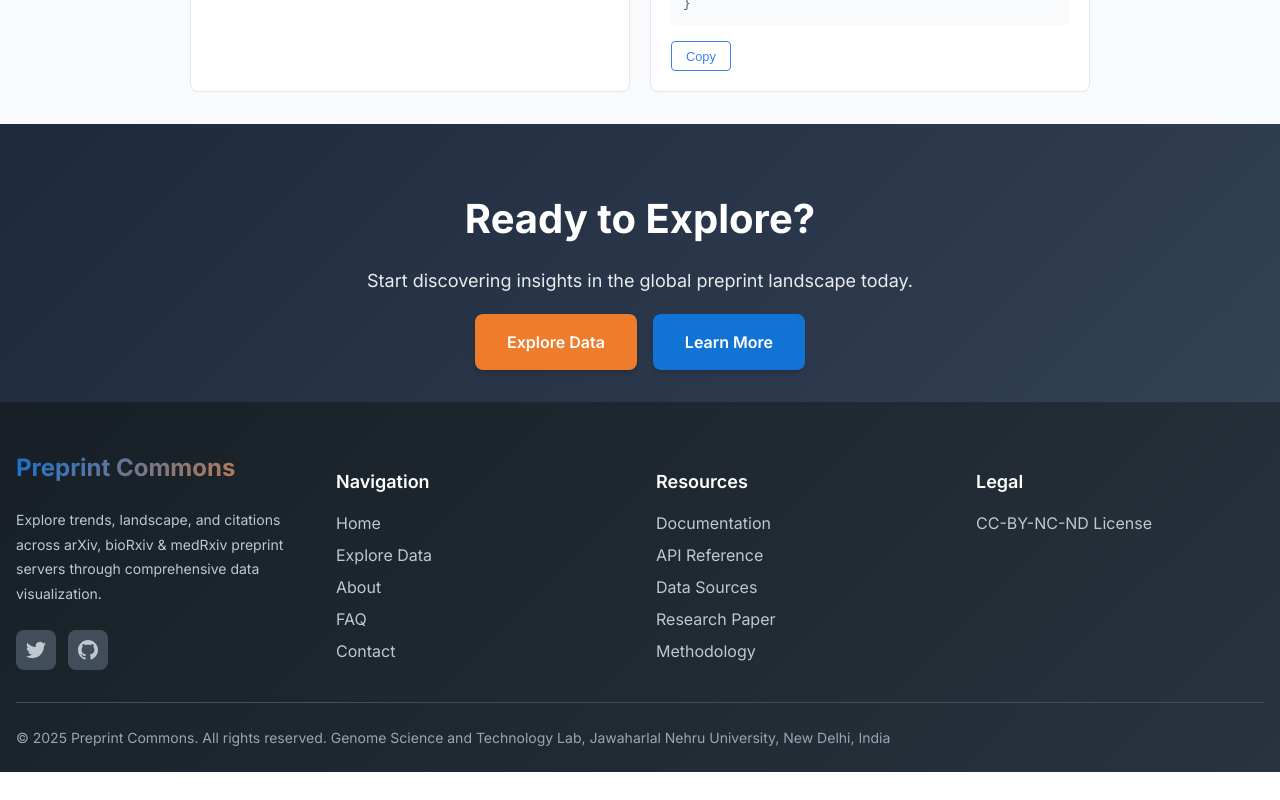
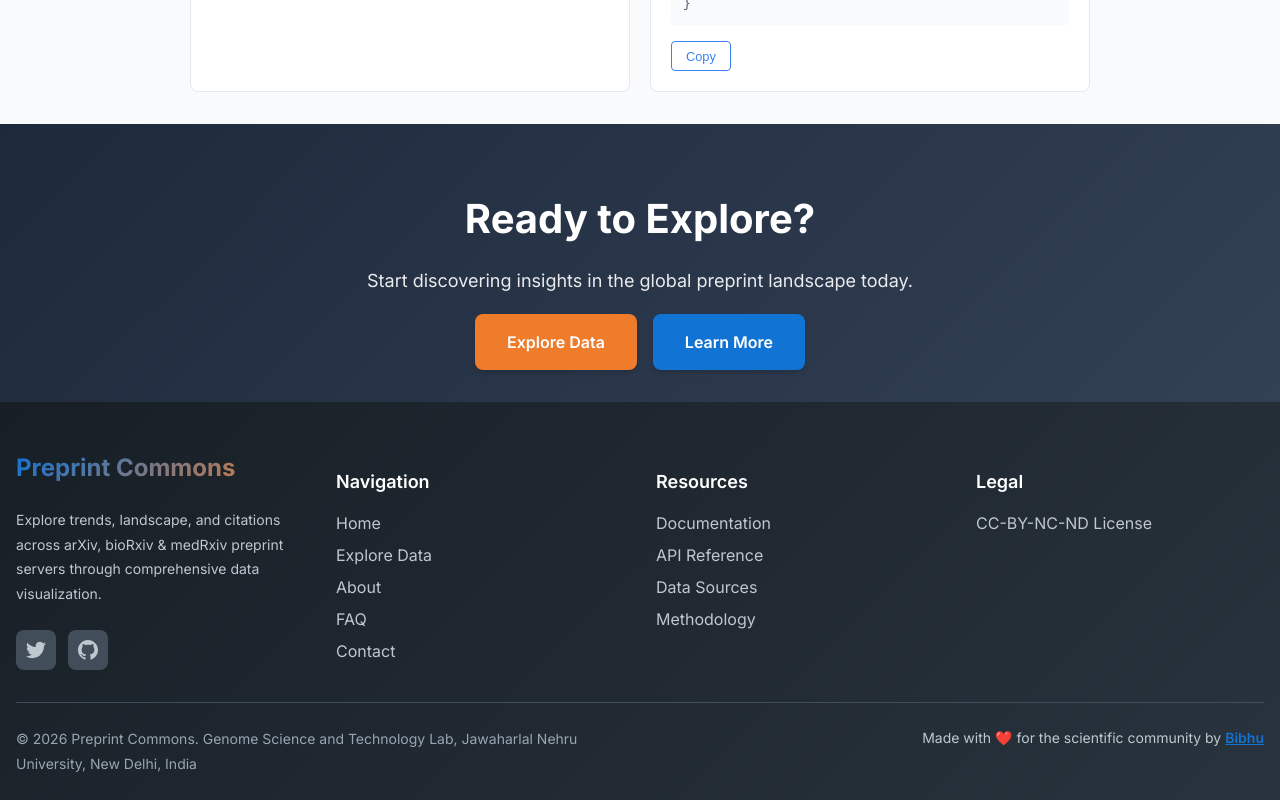
Before and after one commit to Bibhuprasadbehera/Preprint-commons, a React (Vite) app in the folder frontend/: page / in a window 1280 px wide. Shown: the part 2994-3794 px from the top of the page. Before the commit the page ends 3766 px from the top, so only its background shows below. Built offline with nearby package versions, Linux system fonts and the light colour scheme; no server answers.

Commit message:
update README and footer styles; fix links and citations in contact and home pages

```diff
--- a/frontend/src/components/layout/Footer/Footer.jsx
+++ b/frontend/src/components/layout/Footer/Footer.jsx
@@ -59,7 +59,6 @@
               <Link to="/documentation" className={styles.link}>Documentation</Link>
               <Link to="/documentation#api" className={styles.link}>API Reference</Link>
               <Link to="/documentation#sources" className={styles.link}>Data Sources</Link>
-              <Link to="/documentation#paper" className={styles.link}>Research Paper</Link>
               <Link to="/documentation#methodology" className={styles.link}>Methodology</Link>
             </div>
           </div>
@@ -74,10 +73,28 @@
         </div>
 
         <div className={styles.bottom}>
+          <div className={styles.bottomLeft}>
             <div className={styles.copyright}>
-                <a href='https://www.binaypandalab.org/' style={{ color: 'inherit', textDecoration: 'none' }}>© 2025 Preprint Commons. All rights reserved. Genome Science and Technology Lab, Jawaharlal Nehru University, New Delhi, India</a>
+              <a
+                href='https://www.binaypandalab.org/'
+                style={{ color: 'inherit', textDecoration: 'none' }}
+              >
+                © 2026 Preprint Commons. Genome Science and Technology Lab, Jawaharlal Nehru University, New Delhi, India
+              </a>
             </div>
-            <div className={styles.bottomLinks}>
+          </div>
+          <div className={styles.bottomRight}>
+            <span className={styles.credit}>
+              Made with <span aria-label="love" role="img">❤️</span> for the scientific community by{' '}
+              <a
+                href="https://bibhuprasadbehera.github.io/personal-website/"
+                target="_blank"
+                rel="noopener noreferrer"
+                className={styles.link}
+              >
+                Bibhu
+              </a>
+            </span>
           </div>
         </div>
       </div>
--- a/frontend/src/components/layout/Footer/Footer.module.css
+++ b/frontend/src/components/layout/Footer/Footer.module.css
@@ -79,21 +79,52 @@
 .bottom {
   border-top: 1px solid var(--color-neutral-700);
   padding-top: var(--spacing-xl);
+  display: grid;
+  grid-template-columns: repeat(auto-fit, minmax(280px, 1fr));
+  gap: var(--spacing-lg);
+  align-items: start;
+}
+
+.bottomLeft {
   display: flex;
-  justify-content: space-between;
+  flex-direction: column;
+  gap: var(--spacing-xs);
+}
+
+.bottomRight {
+  display: flex;
+  justify-content: flex-end;
   align-items: center;
-  flex-wrap: wrap;
-  gap: var(--spacing-md);
 }
 
 .copyright {
   color: var(--color-neutral-400);
   font-size: var(--font-size-sm);
+  line-height: var(--line-height-relaxed);
 }
 
-.bottomLinks {
-  display: flex;
-  gap: var(--spacing-lg);
+.subtleNote {
+  color: var(--color-neutral-500);
+  font-size: var(--font-size-xs);
+}
+
+.credit {
+  color: var(--color-neutral-300);
+  font-size: var(--font-size-sm);
+  text-align: right;
+  display: inline-flex;
+  align-items: center;
+  gap: var(--spacing-xs);
+}
+
+.credit .link {
+  color: var(--color-primary);
+  font-weight: var(--font-weight-semibold);
+  text-decoration: underline;
+}
+
+.credit .link:hover {
+  color: var(--color-secondary);
 }
 
 .bottomLink {
--- a/frontend/src/pages/ContactPage.jsx
+++ b/frontend/src/pages/ContactPage.jsx
@@ -149,7 +149,7 @@
 
             {/* Developer Portal Card */}
             <a
-              href="https://github.com/binaypanda/Preprint-commons"
+              href="https://github.com/Bibhuprasadbehera/Preprint-commons"
               target="_blank"
               rel="noopener noreferrer"
               className="animate-slideInRight"
--- a/frontend/src/pages/HomePage.jsx
+++ b/frontend/src/pages/HomePage.jsx
@@ -32,7 +32,7 @@
           </div>
         </section>
 
-        {/* What Researchers Say Section */}
+        {/*archers Say Section */}
         {/*
         <section className={styles.testimonials}>
           <div className={styles.container}>
@@ -72,12 +72,12 @@
               <div className={styles.citationCard}>
                 <span className={styles.citationFormat}>APA</span>
                 <p className={styles.citationText}>
-                  Preprint Commons. (2024). <em>Preprint Commons</em>. https://preprintcommons.org
+                  Preprint Commons. (2026). <em>Preprint Commons</em>. https://preprintcommons.org
                 </p>
                 <button
                   className={styles.citationCopy}
                   onClick={() => {
-                    navigator.clipboard.writeText('Preprint Commons. (2024). Preprint Commons. https://preprintcommons.org');
+                    navigator.clipboard.writeText('Preprint Commons. (2026). Preprint Commons. https://preprintcommons.org');
                   }}
                   title="Copy citation"
                 >
@@ -88,17 +88,17 @@
               <div className={styles.citationCard}>
                 <span className={styles.citationFormat}>BibTeX</span>
                 <pre className={styles.citationText}>
-{`@misc{preprintcommons2024,
+{`@misc{preprintcommons2026,
   author = {Preprint Commons},
   title = {Preprint Commons},
-  year = {2024},
+  year = {2026},
   url = {https://preprintcommons.org}
 }`}
                 </pre>
                 <button
                   className={styles.citationCopy}
                   onClick={() => {
-                    navigator.clipboard.writeText(`@misc{preprintcommons2024,\n  author = {Preprint Commons},\n  title = {Preprint Commons},\n  year = {2024},\n  url = {https://preprintcommons.org}\n}`);
+                    navigator.clipboard.writeText(`@misc{preprintcommons2026,\n  author = {Preprint Commons},\n  title = {Preprint Commons},\n  year = {2026},\n  url = {https://preprintcommons.org}\n}`);
                   }}
                   title="Copy citation"
                 >
```
Also changed, not shown: 1 other file (tests, documents, lock files or other folders).
